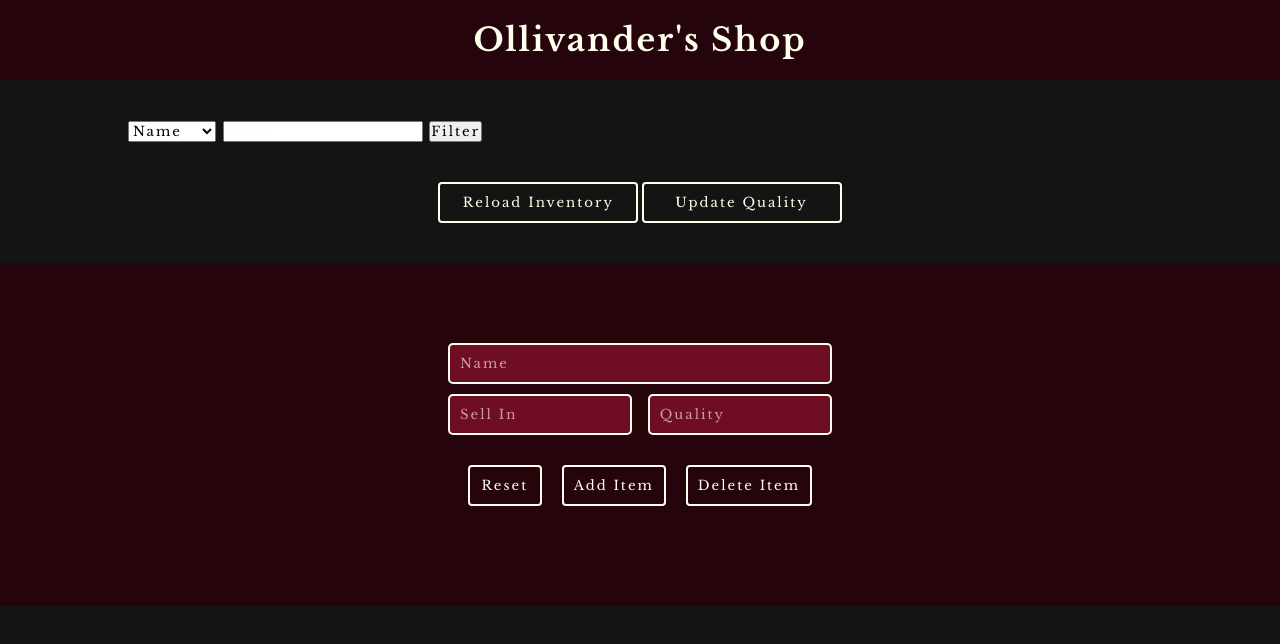
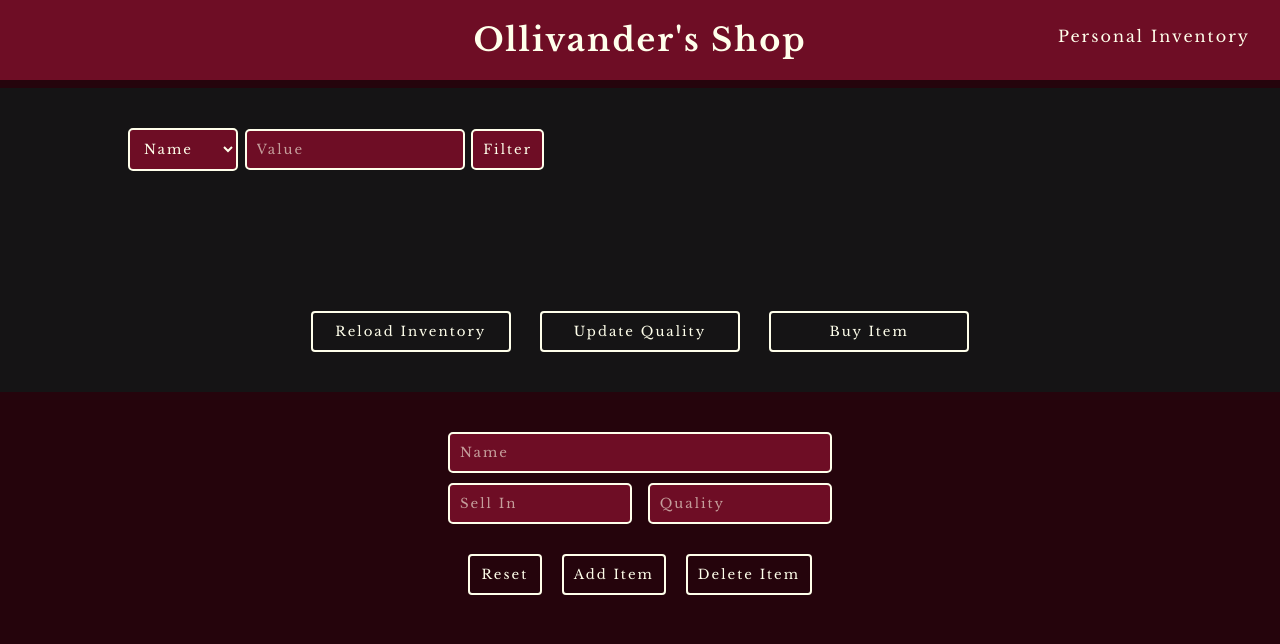
Before and after one commit to JuampaMolina/ollivanders_shop, a plain HTML site: page client-side/index.html in a window 1280 px wide. Drawn offline with nearby package versions, Linux system fonts and the light colour scheme.

Commit message:
style(client-side): change some styles

```diff
--- a/client-side/index.html
+++ b/client-side/index.html
@@ -14,7 +14,8 @@
 </head>
 <body>
     <header>
-        <a href="./personalInventory.html"><h2>Ollivander's Shop</h2></a>
+        <h2>Ollivander's Shop</h2>
+        <a href="./personalInventory.html">Personal Inventory</a>
     </header>
     <main>
         <section class="filter">
@@ -34,9 +35,10 @@
         <section class="inventory-buttons">
             <button onclick="loadItems()">Reload Inventory</button>
             <button onclick="updateQuality()">Update Quality</button>
+            <button onclick="buyItem()">Buy Item</button>
         </section>
     </main>
-    <section class="form">
+    <section class="form index-form">
         <form class="add-del-item">
             <input type="text" name="name" id="name" required placeholder="Name">
             <input type="text" name="sell_in" id="sell_in" required placeholder="Sell In">
@@ -48,8 +50,6 @@
             </section>
         </form>
     </section>
-    <footer>
-    </footer>
 <script src="js/main.js"></script>
 </body>
 </html>
--- a/client-side/styles/styles.css
+++ b/client-side/styles/styles.css
@@ -24,13 +24,27 @@ a {
 header {
   display: flex;
   justify-content: center;
-  background: #25040c;
+  align-items: center;
+  background: #6e0d25;
+  border-bottom: 8px solid #25040c;
   padding: 20px;
 }
 
 header h2 {
   font-size: 32px;
   font-weight: bold;
+}
+
+header a {
+  position: absolute;
+  right: 30px;
+  border-bottom: 2px solid transparent;
+  margin-bottom: 6px;
+  transition: 0.3s;
+}
+
+header a:hover {
+  border-bottom: 2px solid #ffffeb;
 }
 
 main {
@@ -44,17 +58,28 @@ main .filter form {
   margin: 0 auto;
 }
 
+main .filter form input,
+select {
+  padding: 10px;
+  background: #6e0d25;
+  border: 2px solid #ffffeb;
+  border-radius: 5px;
+  color: #ffffeb;
+  outline: none;
+}
+
 /* Inventory */
 
 .inventory {
   display: flex;
   flex-wrap: wrap;
   justify-content: center;
+  margin-top: 100px;
 }
 
 .inventory .item-card {
-  width: 300px;
-  height: 450px;
+  width: 250px;
+  height: 400px;
   background: #6e0d25;
   border: 6px solid #25040c;
   border-radius: 15px;
@@ -63,15 +88,16 @@ main .filter form {
   justify-content: space-around;
   align-items: center;
   margin: 20px;
+  padding: 20px;
 }
 
 .inventory .item-card h3 {
-  font-size: 24px;
+  font-size: 20px;
   text-align: center;
 }
 
 .inventory .item-card i {
-  font-size: 7em;
+  font-size: 6em;
 }
 
 main .inventory .item-card .properties h4 {
@@ -82,7 +108,7 @@ main .inventory .item-card .properties h4 {
 main .inventory-buttons {
   display: flex;
   justify-content: space-evenly;
-  width: 40%;
+  width: 70%;
   margin: 40px auto;
 }
 
@@ -101,11 +127,24 @@ main .inventory-buttons button:hover {
   background: #48ad7c;
 }
 
+.personal-inventory {
+  margin-top: 250px;
+}
+
 /* Form */
 
 .form {
   background: #25040c;
-  padding: 40px 0;
+  position: absolute;
+  width: 100%;
+}
+
+.index-form::after {
+  content: "";
+  display: block;
+  position: relative;
+  height: calc(100vh - 284.5px - 334px - 20px);
+  background: #25040c;
 }
 
 .form form {
```
Also changed, not shown: client-side/personalInventory.html (+3 -4 lines).
